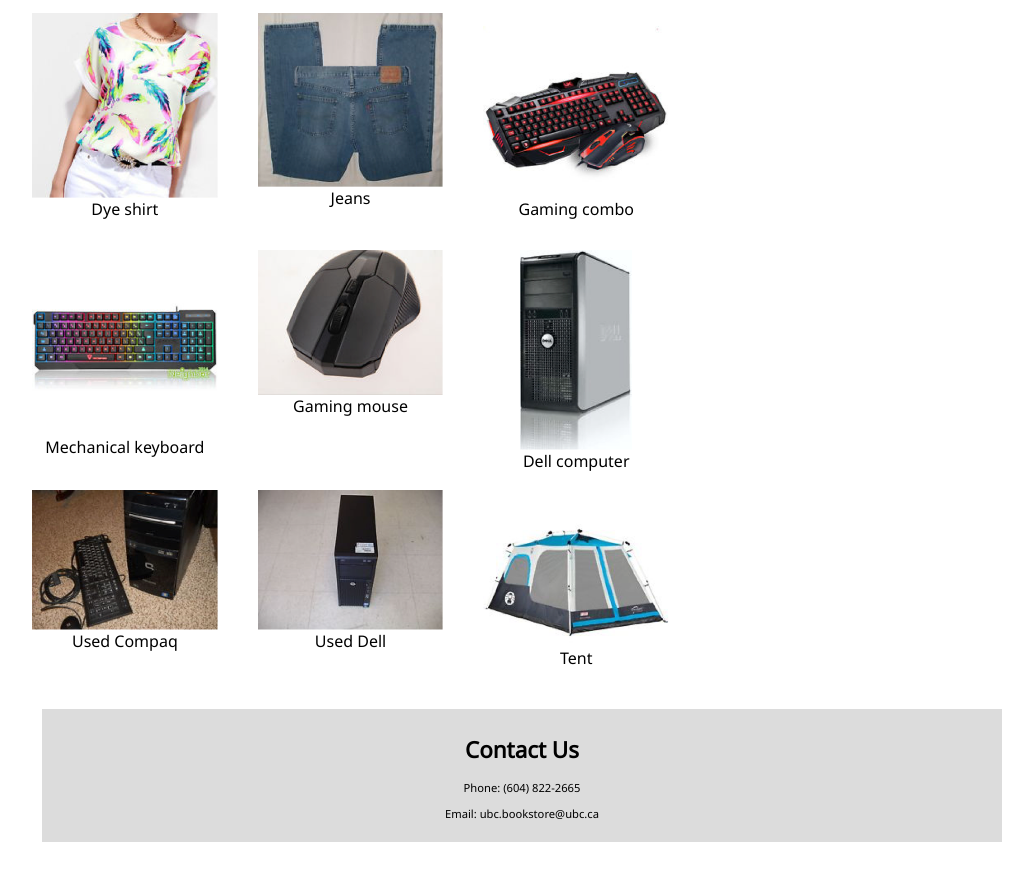
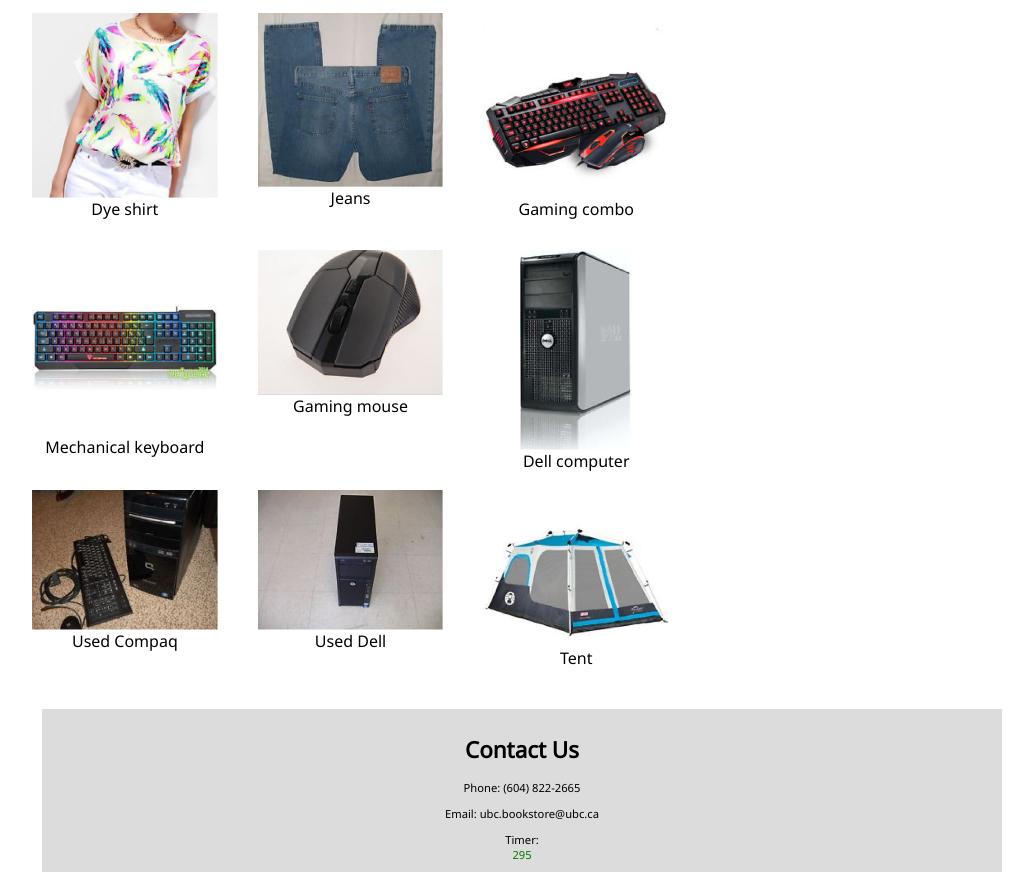
Before and after one commit to masonpimentel/ubc-mock-bookstore, a plain HTML site: page index.html in a window 1280 px wide. Shown: the part 785-1677 px from the top of the page, without its empty margins (138-1171 px from the left). Before the commit the page ends 1647 px from the top, so only its background shows below. Drawn offline with Linux system fonts and the light colour scheme.

Commit message:
Added timer in footer

```diff
--- a/index.html
+++ b/index.html
@@ -141,8 +141,6 @@
                 <!-- This is here so product object is initialized at the right time -->
                 <script src="js/shoppingCart.js" type="text/javascript"></script>
                 <script src="js/productStock.js" type="text/javascript"></script>
-                <!-- Start the timer -->
-                <script src="js/timeout.js" type="text/javascript"></script>
             </div>
         </div>
     </div>
@@ -151,6 +149,9 @@
         <h1>Contact Us</h1>
         <p>Phone: (604) 822-2665</p>
         <p>Email: ubc.bookstore@ubc.ca</p>
+        <div id="timerString">Timer:<div id="timerVal"></div></div>
     </div>
+    <!-- Start the timer -->
+    <script src="js/timeout.js" type="text/javascript"></script>
 </body>
 </html>
--- a/js/timeout.js
+++ b/js/timeout.js
@@ -1,13 +1,30 @@
 var inactiveTime = 0;
-var TIMEOUT_SEC = 30;
+var TIMEOUT_SEC = 300;
+
+document.getElementById("timerVal").style.color = "green";
+document.getElementById("timerVal").innerHTML = String(TIMEOUT_SEC);
 
 setInterval(incrementInactiveTime, 1000);
 
 //every 1000ms this function is called and inactiveTime is incremented
 function incrementInactiveTime() {
     inactiveTime++;
+    //update the timer in the footer
+    var diff = String(TIMEOUT_SEC - inactiveTime);
+    document.getElementById("timerVal").innerHTML = diff;
+    if (diff/TIMEOUT_SEC < .25) {
+        document.getElementById("timerVal").style.color = "red";
+    }
+    else if (diff/TIMEOUT_SEC < .5) {
+        document.getElementById("timerVal").style.color = "yellow";
+    }
+    else {
+        document.getElementById("timerVal").style.color = "green";
+    }
     if (inactiveTime == TIMEOUT_SEC) {
         inactiveTime = 0;
         window.alert("Hey there! Are you still planning to buy something?");
+        document.getElementById("timerVal").style.color = "green";
+        document.getElementById("timerVal").innerHTML = String(TIMEOUT_SEC);
     }
 }
```
Also changed, not shown: css/footer_style.css (line endings or trailing spaces).
